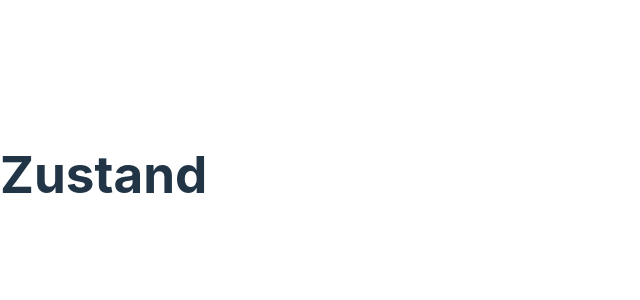
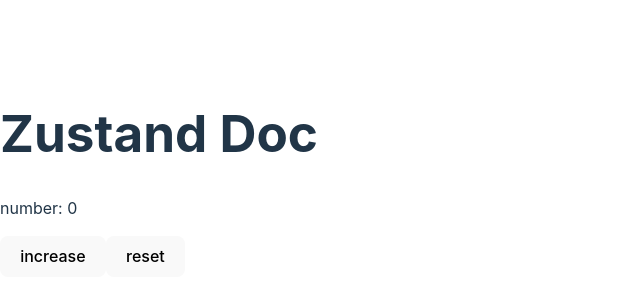
Before and after one commit to OzanOcak/zustand-doc, a React (Vite) app: page / in a window 1280 px wide. Shown: the part 226-526 px from the top of the page, without its empty margins (0-640 px from the left). Built offline with nearby package versions, Linux system fonts and the light colour scheme.

Commit message:
basic store

```diff
--- a/src/App.tsx
+++ b/src/App.tsx
@@ -1,7 +1,15 @@
+import { useNumberStore } from "./stores/numberStore";
+
 const App = () => {
+  const number = useNumberStore((state) => state.num);
+  const incNumber = useNumberStore((state) => state.increaseNumber);
+  const resetNumber = useNumberStore((state) => state.defaultNumber);
   return (
     <div>
-      <h1>Zustand</h1>
+      <h1>Zustand Doc</h1>
+      <p>number: {number}</p>
+      <button onClick={incNumber}>increase</button>
+      <button onClick={resetNumber}>reset</button>
     </div>
   );
 };
--- /dev/null
+++ b/src/stores/numberStore.tsx
@@ -0,0 +1,14 @@
+import { create } from "zustand";
+
+type TnumberSate = {
+  num: number;
+  increaseNumber: () => void;
+  defaultNumber: () => void;
+};
+
+export const useNumberStore = create<TnumberSate>()((set) => ({
+  // need () in tsx
+  num: 0,
+  increaseNumber: () => set((state) => ({ num: state.num + 1 })),
+  defaultNumber: () => set(() => ({ num: 0 })),
+}));
```
